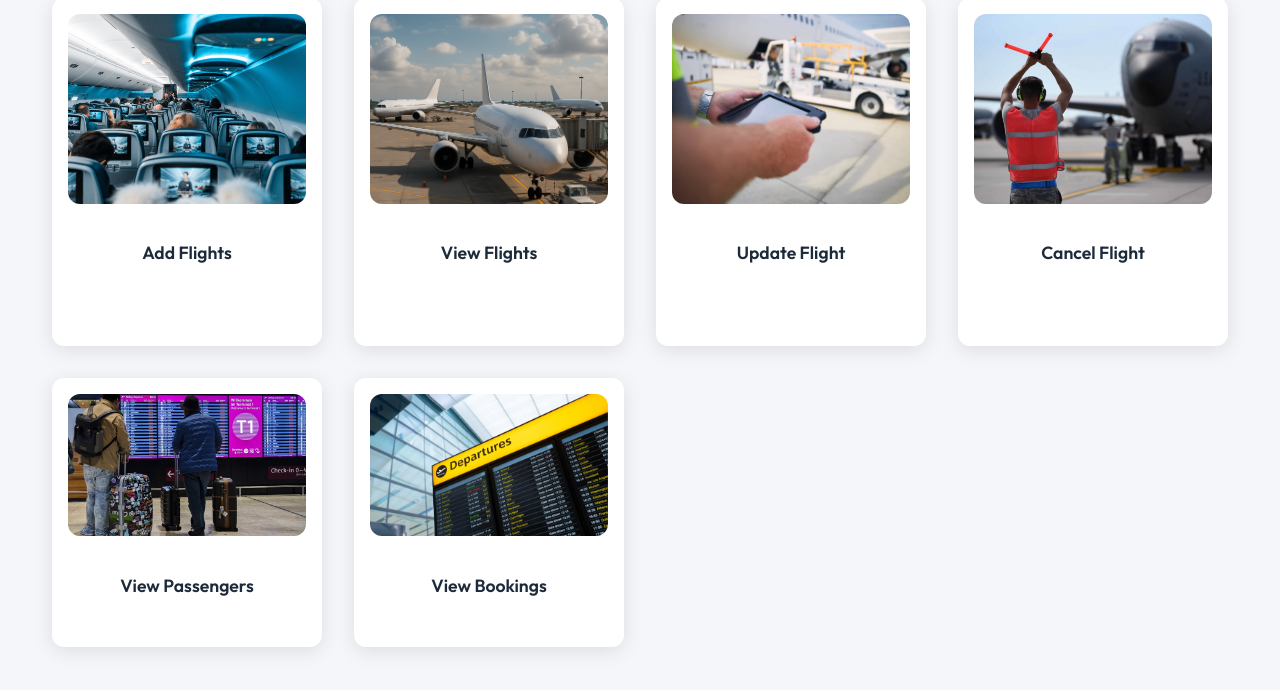
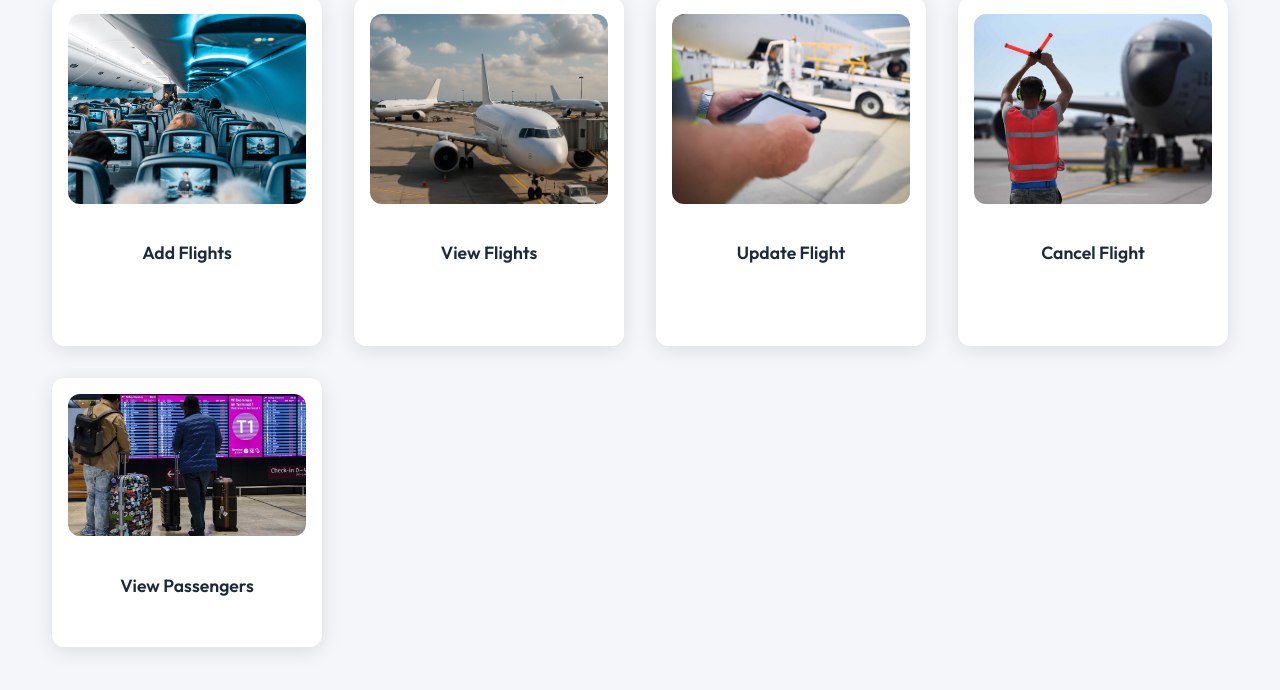
Before and after one commit to mohamedsadah/PBL-Airline-Management-System, a website: page Modules/admin.html in a window 1280 px wide. Shown: the part 424-1114 px from the top of the page. Drawn offline with Linux system fonts and the light colour scheme.

Commit message:
All remaining modules completed

```diff
--- a/Modules/admin.html
+++ b/Modules/admin.html
@@ -62,13 +62,6 @@
           <p>View Passengers</p>
           </a>
         </div>
-
-        <div class="card">
-          <a href="./subModules/viewbookings.html">
-          <img src="/images/bookings.jpg" alt="View Bookings">
-          <p>View Bookings</p>
-          </a>
-        </div>
       </div>
     </main>
   </div>
```
Also changed, not shown: Modules/subModules/addFlight.html (+0 -1 lines), Modules/subModules/cancel.html (+0 -1 lines), Modules/subModules/update.html (+0 -1 lines), Modules/subModules/viewflights.html (+0 -1 lines).
